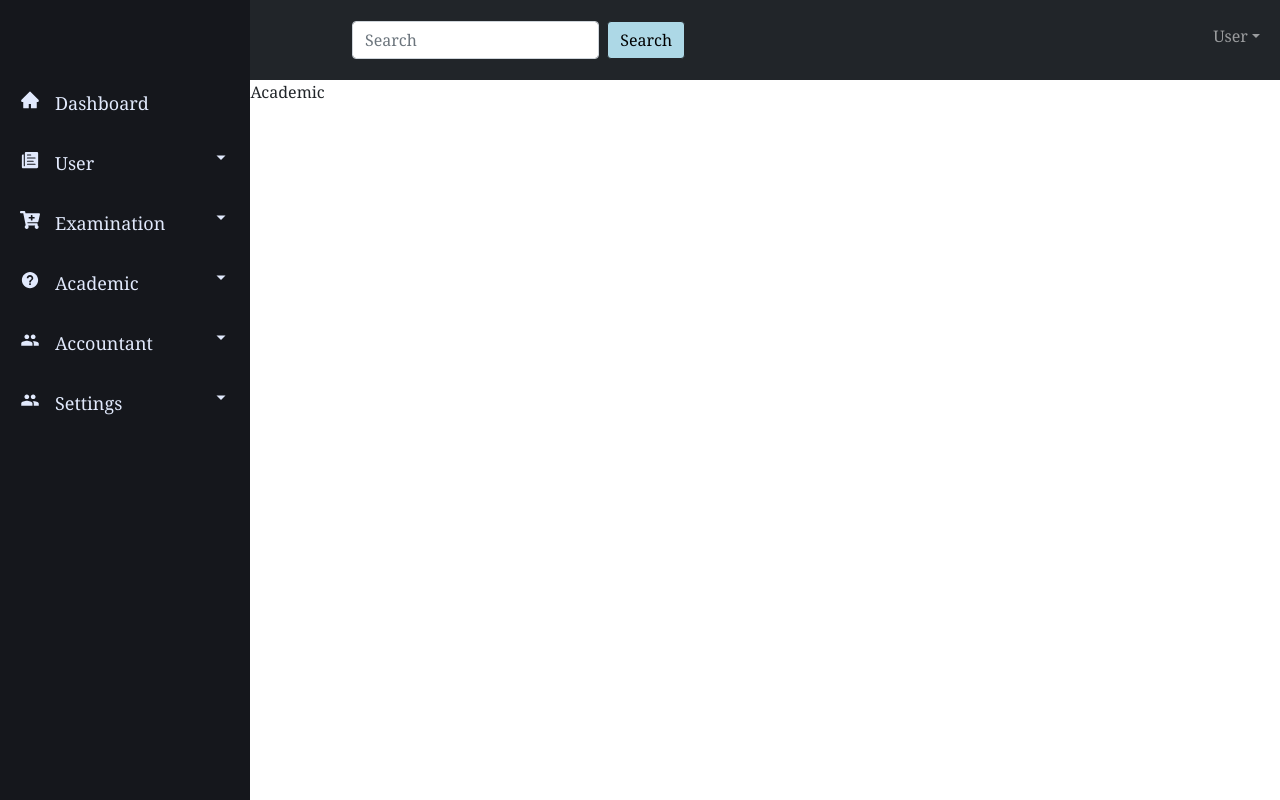
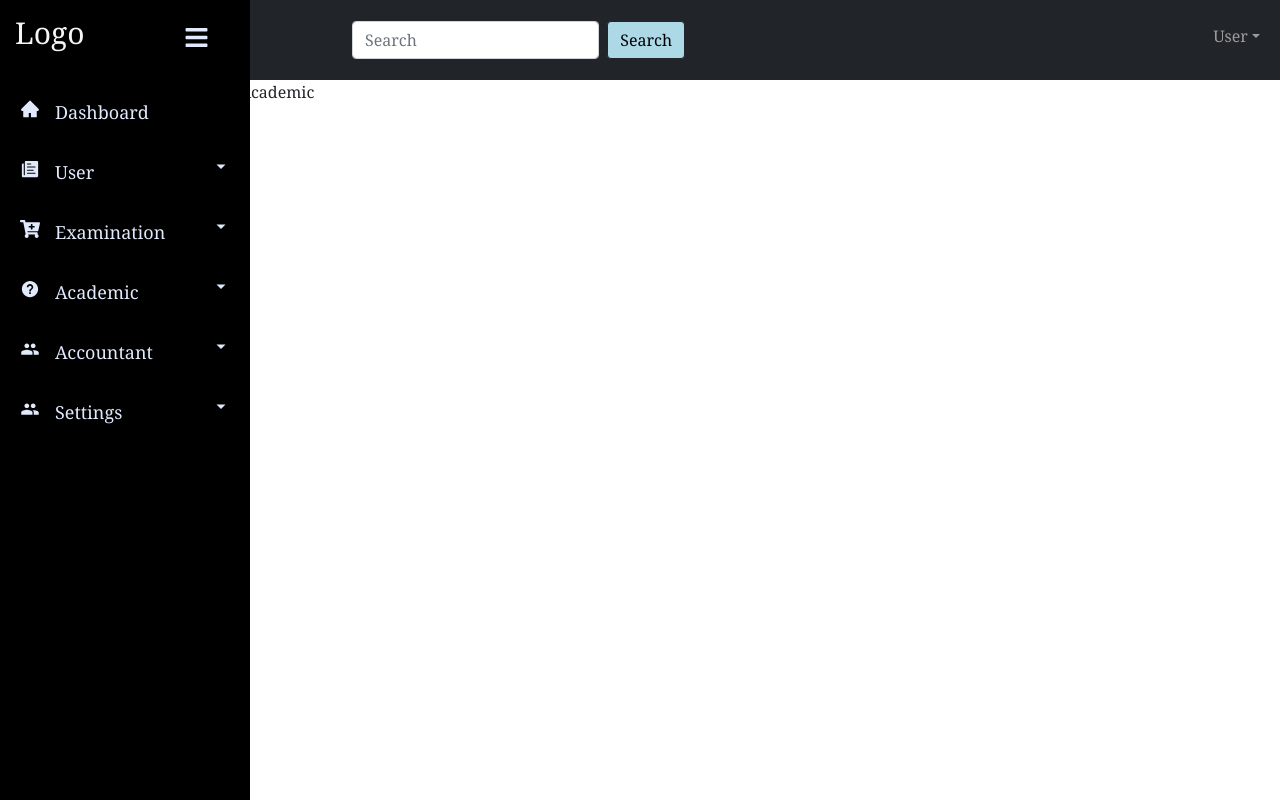
Before and after one commit to jannatsoftit/sms-react-frontend-002, a React (Vite) app: page /academic in a window 1280 px wide. Built offline with nearby package versions, Linux system fonts and the light colour scheme.

Commit message:
- fixing sidebar

```diff
--- a/src/App.css
+++ b/src/App.css
@@ -10,18 +10,18 @@
 
 main {
   width: 100%;
-  padding: 0px;
-  margin-left: 210px;
+  margin-left: 240px;
 }
 
-/* .top_section {
+.top_section {
   display: flex;
   align-items: center;
   padding: 15px 15px;
-} */
+}
 
-/* .logo {
+.logo {
   font-size: 30px;
+  color: #f5f5f5;
 }
 
 .bars {
@@ -29,7 +29,16 @@ main {
   display: flex;
   margin-left: 50px;
   cursor: pointer;
-} */
+  color: #e1e9fc;
+}
+
+.sidebar {
+  background: #000;
+  color: #fff;
+  height: 100vh;
+  transition: all 0.5s;
+  /* z-index: ; */
+}
 
  /* .link {
   display: flex;
@@ -110,9 +119,7 @@ span {
 
 .sidebar_wrap{
   width: 100%;
-  margin-top: 65px;
 }
-
 
 /* Sidebar submenu design */
 
@@ -155,5 +162,4 @@ span {
   background: lightblue;
   cursor: pointer;
   color: #000;
-
 }
--- a/src/Components/Sidebar.jsx
+++ b/src/Components/Sidebar.jsx
@@ -1,7 +1,7 @@
 import { useState } from 'react';
 //import { NavLink } from 'react-router-dom';
 import { SidebarData } from './SidebarData';
-import SubMenu  from './SubMenu';
+import SubMenu from './SubMenu';
 import * as FaIcons from 'react-icons/fa';
 import * as AiIcons from 'react-icons/ai';
 import { IconContext } from 'react-icons/lib';
@@ -22,15 +22,17 @@ const SidebarNav = styled.nav`
 
 const Sidebar = ({ children }) => {
   const [sidebar, setSidebar] = useState('true');
-  //const showSidebar = () => setSidebar(!sidebar);
 
-  return(
+  const showSidebar = () => setSidebar(!sidebar);
+
+  const [isOpen, setIsOpen] = useState(true);
+
+  const toggle = () => setIsOpen(!isOpen);
+
+  return (
     <>
       <div className='con'>
         <IconContext.Provider value={{}}>
-      <div>
-        <a href='/'>Hello</a>
-      </div>
           {/* <div className='nav'>
         <div className='navicon'>
           <FaIcons.FaBars onClick={showSidebar} />
@@ -39,22 +41,39 @@ const Sidebar = ({ children }) => {
 
           <SidebarNav sidebar={sidebar}>
             <div className='sidebar_wrap'>
+              <div
+                style={{ width: isOpen ? '250px' : '50px' }}
+                className='sidebar'
+              >
+                <div className='top_section'>
+                  <h1
+                    style={{ display: isOpen ? 'block' : 'none' }}
+                    className='logo'
+                  >
+                    Logo
+                  </h1>
+                  <div
+                    style={{ marginLeft: isOpen ? '100px' : '0px' }}
+                    className='bars'
+                  >
+                    <FaIcons.FaBars onClick={toggle} />
+                  </div>
+                </div>
+
                 {/* <div className='navicon'>
             <AiIcons.AiOutlineClose />
           </div> */}
                 {SidebarData?.map((item, index) => {
-            return <SubMenu item={item} key={index}/>
+                  return <SubMenu item={item} key={index} />;
                 })}
-
+              </div>
             </div>
           </SidebarNav>
-
         </IconContext.Provider>
         <main>{children}</main>
       </div>
-
     </>
-  )
-}
+  );
+};
 
 export default Sidebar;
--- a/src/Components/SubMenu.jsx
+++ b/src/Components/SubMenu.jsx
@@ -1,25 +1,32 @@
 import { useState } from 'react';
 import { NavLink } from 'react-router-dom';
+import * as FaIcons from 'react-icons/fa';
 
 const SubMenu = ({ item }) => {
   const [submenu, setSubmenu] = useState(false);
 
   const showSubmenu = () => setSubmenu(!submenu);
 
+  const [isOpen, setIsOpen] = useState(true);
+
+  const toggle = () => setIsOpen(!isOpen);
+
   return (
     <>
+
+
         <NavLink
           to={item.path}
           className='link'
           onClick={item.subNav && showSubmenu}
           // id={window.location.pathname == item.path ? 'active' : ''}
         >
+
           <div>
             <div className='sidebar_icon'>{item.icon}</div>
             <div className='sidebar_label'>{item.title}</div>
           </div>
           <div>
-
             {item.subNav && submenu
               ? item.iconOpen
               : item.subNav
@@ -27,6 +34,7 @@ const SubMenu = ({ item }) => {
               : null}
           </div>
         </NavLink>
+
 
         {submenu &&
           item?.subNav.map((item, index) => {
@@ -37,6 +45,7 @@ const SubMenu = ({ item }) => {
               </a>
             );
           })}
+
     </>
   );
 };
```
Lines whose indentation alone changed are shown as unchanged.
